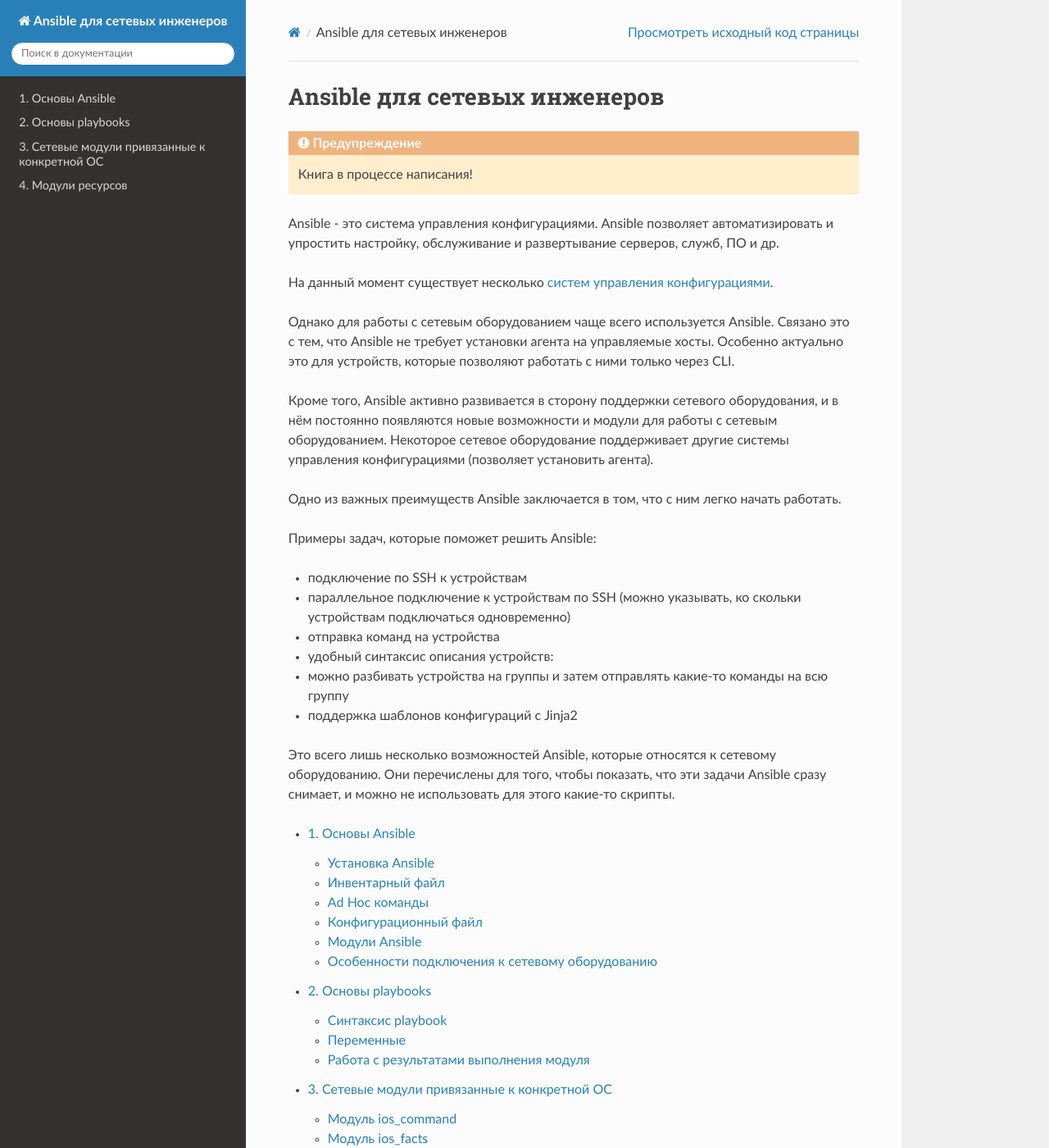
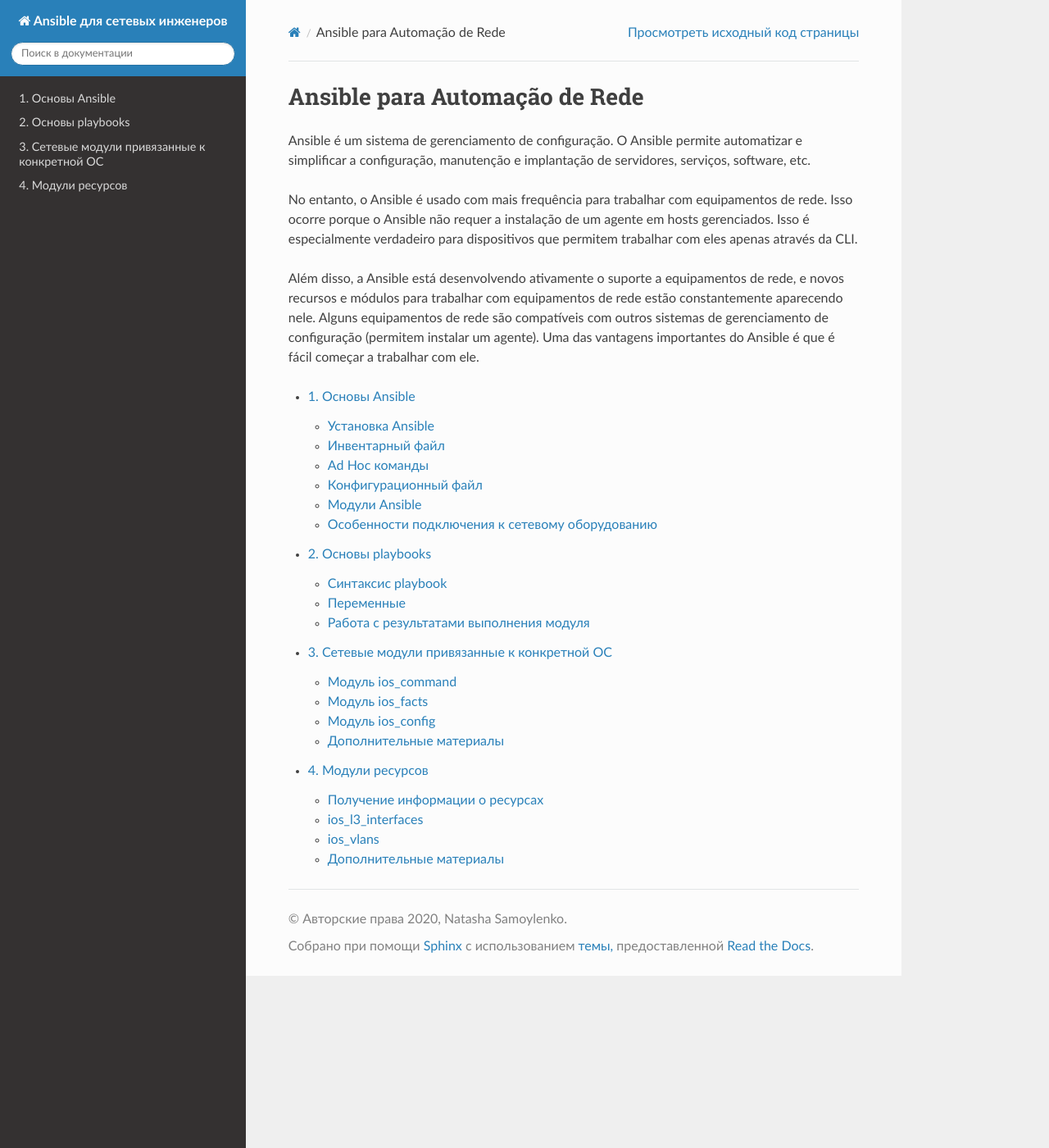
Before and after one commit to tporfirio/ansible-for-network-automation, a Sphinx documentation site: the page built from docs/source/contents.rst, in a window 1280 px wide and 1400 px high. Shown: the whole window at 82% size. Built offline with Sphinx 7.4.7 and the Read the Docs theme 2.0.0, drawn with Linux system fonts in a browser that asks for light colours; pages that are not in the unit, such as notebooks, are missing from menus.

Commit message:
Update contents.rst

```diff
--- a/docs/source/contents.rst
+++ b/docs/source/contents.rst
@@ -1,46 +1,11 @@
-Ansible для сетевых инженеров
+Ansible para Automação de Rede
 =============================
 
-.. warning::
+Ansible é um sistema de gerenciamento de configuração. O Ansible permite automatizar e simplificar a configuração, manutenção e implantação de servidores, serviços, software, etc.
 
-    Книга в процессе написания!
+No entanto, o Ansible é usado com mais frequência para trabalhar com equipamentos de rede. Isso ocorre porque o Ansible não requer a instalação de um agente em hosts gerenciados. Isso é especialmente verdadeiro para dispositivos que permitem trabalhar com eles apenas através da CLI.
 
-Ansible - это система управления конфигурациями. Ansible позволяет
-автоматизировать и упростить настройку, обслуживание и развертывание
-серверов, служб, ПО и др.
-
-На данный момент существует несколько `систем управления
-конфигурациями <http://xgu.ru/wiki/%D0%A1%D0%B8%D1%81%D1%82%D0%B5%D0%BC%D0%B0_%D1%83%D0%BF%D1%80%D0%B0%D0%B2%D0%BB%D0%B5%D0%BD%D0%B8%D1%8F_%D0%BA%D0%BE%D0%BD%D1%84%D0%B8%D0%B3%D1%83%D1%80%D0%B0%D1%86%D0%B8%D0%B5%D0%B9>`__.
-
-Однако для работы с сетевым оборудованием чаще всего используется
-Ansible. Связано это с тем, что Ansible не требует установки агента на
-управляемые хосты. Особенно актуально это для устройств, которые
-позволяют работать с ними только через CLI.
-
-Кроме того, Ansible активно развивается в сторону поддержки сетевого
-оборудования, и в нём постоянно появляются новые возможности и модули
-для работы с сетевым оборудованием.
-Некоторое сетевое оборудование поддерживает другие системы
-управления конфигурациями (позволяет установить агента).
-
-Одно из важных преимуществ Ansible заключается в том, что
-с ним легко начать работать.
-
-Примеры задач, которые поможет решить Ansible:
-
-* подключение по SSH к устройствам
-* параллельное подключение к устройствам по SSH (можно
-  указывать, ко скольки устройствам подключаться одновременно)
-* отправка команд на устройства
-* удобный синтаксис описания устройств:
-* можно разбивать устройства на группы и затем отправлять
-  какие-то команды на всю группу
-* поддержка шаблонов конфигураций с Jinja2
-
-Это всего лишь несколько возможностей Ansible, которые относятся к
-сетевому оборудованию. Они перечислены для того, чтобы показать, что эти
-задачи Ansible сразу снимает, и можно не использовать для этого какие-то
-скрипты.
+Além disso, a Ansible está desenvolvendo ativamente o suporte a equipamentos de rede, e novos recursos e módulos para trabalhar com equipamentos de rede estão constantemente aparecendo nele. Alguns equipamentos de rede são compatíveis com outros sistemas de gerenciamento de configuração (permitem instalar um agente). Uma das vantagens importantes do Ansible é que é fácil começar a trabalhar com ele.
 
 
 .. toctree::
```
